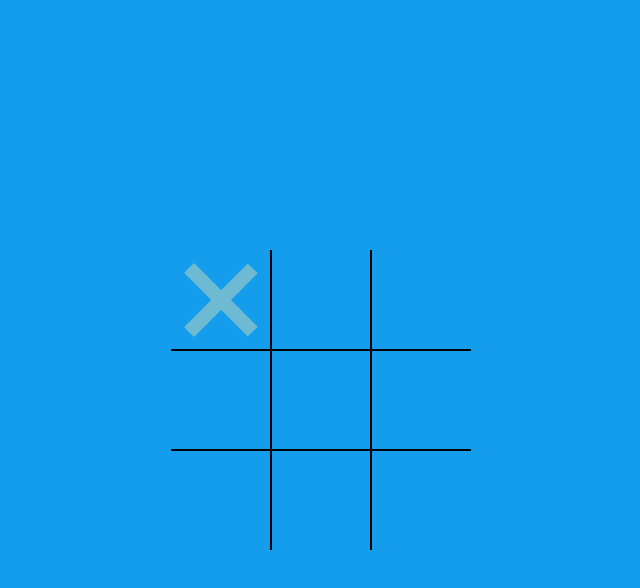
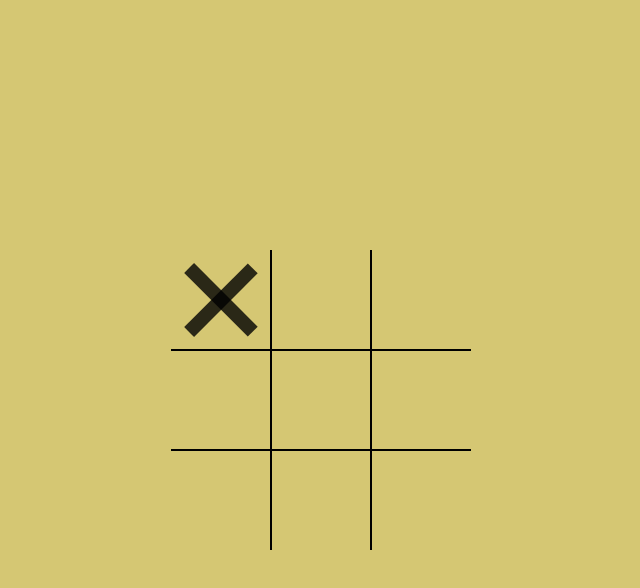
Before and after one commit to sonetkurienaj/ticTacToe, a plain HTML site: page index.html in a window 1280 px wide. In both pictures the pointer is over the element 540 px from the left and 300 px from the top of the page. Shown: the whole page, without its empty margins (319-959 px from the left). Drawn offline with Linux system fonts and the light colour scheme.

Commit message:
color change

```diff
--- a/styles.css
+++ b/styles.css
@@ -10,7 +10,7 @@
 
 body{
     margin: 0;
-    background-color: rgb(20, 157, 236);
+    background-color: rgb(213, 199, 115);
 }
 
 .board{
@@ -78,7 +78,7 @@ body{
 .board.circle .cell:not(.x):not(.circle):hover::before
 
 {
-    background-color:hsl(195, 53%, 63%);
+    background-color:rgba(0, 0, 0, .8);
 
 }
 
@@ -131,7 +131,7 @@ body{
 .board.circle .cell.cell:not(.x):not(.cicle):hover::after{
     width:  calc(var(--mark-size)* .7);
     height: calc(var(--mark-size)* .7);
-    background-color: rgb(20, 157, 236)
+    background-color: rgb(213, 199, 115)
 }
 
 .winning-message{
```
